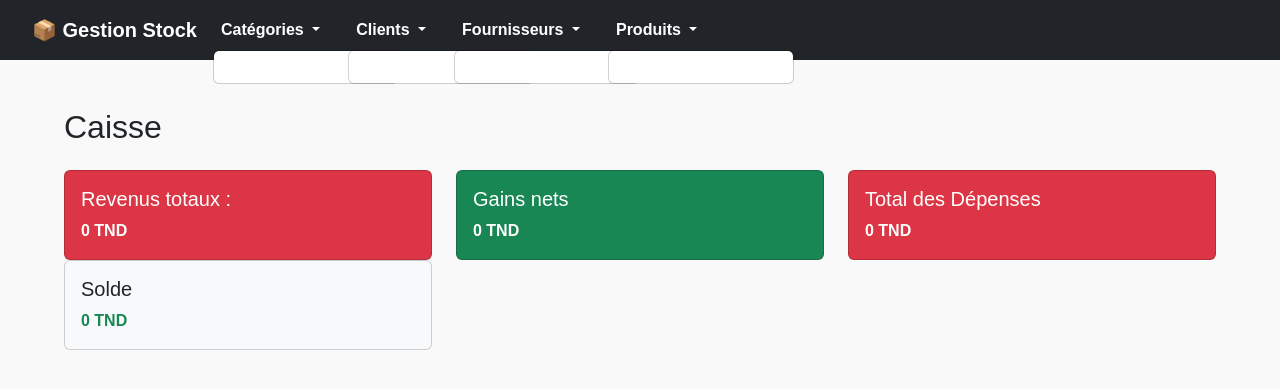
After one commit to Douaa922/stock, a Django app: page /caisse/ in a window 1280 px wide. The commit adds this page. Shown: the top 389 px of the page. Run offline with Django 5.2, Linux system fonts and the light colour scheme; data that the repository does not hold is empty.

Commit message:
Ajout du système de caisse

```diff
--- a/stock/stock/admin.py
+++ b/stock/stock/admin.py
@@ -17,7 +17,7 @@ class FournisseurAdmin(admin.ModelAdmin):
 
 @admin.register(Produit)
 class ProduitAdmin(admin.ModelAdmin):
-    list_display = ('id', 'nom', 'categorie', 'fournisseur', 'quantite_stock', 'prix_unitaire')
+    list_display = ('id', 'nom', 'categorie', 'fournisseur', 'quantite_stock', 'prix_achat', 'prix_vente' )
     list_filter = ('categorie', 'fournisseur')
     search_fields = ('nom',)
 
@@ -33,5 +33,5 @@ class ClientAdmin(admin.ModelAdmin):
 
 @admin.register(MouvementStock)
 class MouvementStockAdmin(admin.ModelAdmin):
-    list_display = ('produit', 'type_mouvement', 'quantite', 'date_mouvement', 'client', 'fournisseur')
+    list_display = ('produit', 'type_mouvement', 'quantite', 'date_mouvement', 'client', 'gain', 'depense','revenu' , 'fournisseur')
     list_filter = ('type_mouvement', 'date_mouvement')
--- a/stock/stock/forms.py
+++ b/stock/stock/forms.py
@@ -5,7 +5,7 @@ from .models import Client, Fournisseur, Categorie, Produit , MouvementStock
 class MouvementStockForm(forms.ModelForm):
     class Meta:
         model = MouvementStock
-        fields = ['produit', 'type_mouvement', 'quantite', 'client', 'fournisseur']
+        fields = ['produit', 'type_mouvement', 'quantite', 'client']
 class ClientForm(forms.ModelForm):
     class Meta:
         model = Client
@@ -24,4 +24,4 @@ class CategorieForm(forms.ModelForm):
 class ProduitForm(forms.ModelForm):
     class Meta:
         model = Produit
-        fields = ['nom', 'description', 'quantite_stock', 'prix_unitaire', 'categorie', 'fournisseur']
+        fields = ['nom', 'description', 'quantite_stock', 'prix_achat', 'prix_vente' ,'categorie', 'fournisseur']
--- /dev/null
+++ b/stock/stock/templates/stock/caisse.html
@@ -0,0 +1,49 @@
+{% extends 'base.html' %}
+
+{% block content %}
+<div class="container mt-5">
+    <h2 class="mb-4">Caisse</h2>
+
+
+    <div class="row mb-3">
+
+        <div class="col-md-4">
+            <div class="card text-white bg-danger">
+                <div class="card-body">
+                    <h5 class="card-title">Revenus totaux :</h5>
+                    <p class="card-text"><strong>{{ revenus_totaux }} TND</strong></p>
+                </div>
+            </div>
+        </div>
+
+        <div class="col-md-4">
+            <div class="card text-white bg-success">
+                <div class="card-body">
+                    <h5 class="card-title">Gains nets</h5>
+                    <p class="card-text"><strong>{{ total_gain }} TND</strong></p>
+                </div>
+            </div>
+        </div>
+
+        <div class="col-md-4">
+            <div class="card text-white bg-danger">
+                <div class="card-body">
+                    <h5 class="card-title">Total des Dépenses</h5>
+                    <p class="card-text"><strong>{{ total_depense }} TND</strong></p>
+                </div>
+            </div>
+        </div>
+
+        <div class="col-md-4">
+            <div class="card bg-light">
+                <div class="card-body">
+                    <h5 class="card-title">Solde</h5>
+                    <p class="card-text {% if solde >= 0 %}text-success{% else %}text-danger{% endif %}">
+                        <strong>{{ solde }} TND</strong>
+                    </p>
+                </div>
+            </div>
+        </div>
+    </div>
+</div>
+{% endblock %}
--- a/stock/stock/templates/stock/liste_produits.html
+++ b/stock/stock/templates/stock/liste_produits.html
@@ -9,7 +9,7 @@
 <ul>
     {% for p in produits %}
     <li>
-        {{ p.nom }} – {{ p.categorie.nom }} – {{ p.fournisseur.nom }} – {{ p.quantite_stock }} unités
+        {{ p.nom }} – {{ p.categorie.nom }} – {{ p.fournisseur.nom }} – {{ p.quantite_stock }} – prix achat : {{ p.prix_achat }} - prix vente : {{ p.prix_vente }}  unités
         <a href="{% url 'modifier_produit' p.id %}">✏️</a>
 
         <form action="{% url 'supprimer_produit' p.id %}" method="post" style="display:inline;">
--- a/stock/stock/urls.py
+++ b/stock/stock/urls.py
@@ -32,7 +32,10 @@ urlpatterns = [
     path('mouvements/ajouter/', views.ajouter_mouvement, name='ajouter_mouvement'),
     path('mouvements/', views.liste_mouvements, name='liste_mouvements'),
 
+    path('caisse/', views.caisse_view, name='caisse'),
+
     path('dashboard/', views.dashboard_mouvements, name='dashboard'),
+
     path('register/', views.register_view, name='register'),
     path('login/', views.login_view, name='login'),
     path('logout/', LogoutView.as_view(next_page='login'), name='logout'),
--- a/stock/stock/views.py
+++ b/stock/stock/views.py
@@ -251,7 +251,19 @@ def dashboard_mouvements(request):
     }
 
     return render(request, 'stock/dashboard.html', context)
+def caisse_view(request):
+    revenus_totaux = MouvementStock.objects.filter(type_mouvement='SORTIE').aggregate(Sum('revenu'))['revenu__sum'] or 0
+    total_gain = MouvementStock.objects.aggregate(Sum('gain'))['gain__sum'] or 0
+    total_depense = MouvementStock.objects.aggregate(Sum('depense'))['depense__sum'] or 0
+    solde = total_gain - total_depense
 
+    context = {
+        'revenus_totaux': revenus_totaux,  # Retirer l'espace après 'revenu'
+        'total_gain': total_gain,
+        'total_depense': total_depense,
+        'solde': solde,
+    }
+    return render(request, 'stock/caisse.html', context)
 
 def register_view(request):
     if request.method == 'POST':
```
Also changed, not shown: stock/stock/models.py (+14 -5 lines), stock/stock/migrations/0005_remove_produit_prix_unitaire_mouvementstock_depense_and_more.py (added), stock/stock/migrations/0006_mouvementstock_revenu.py (added).
